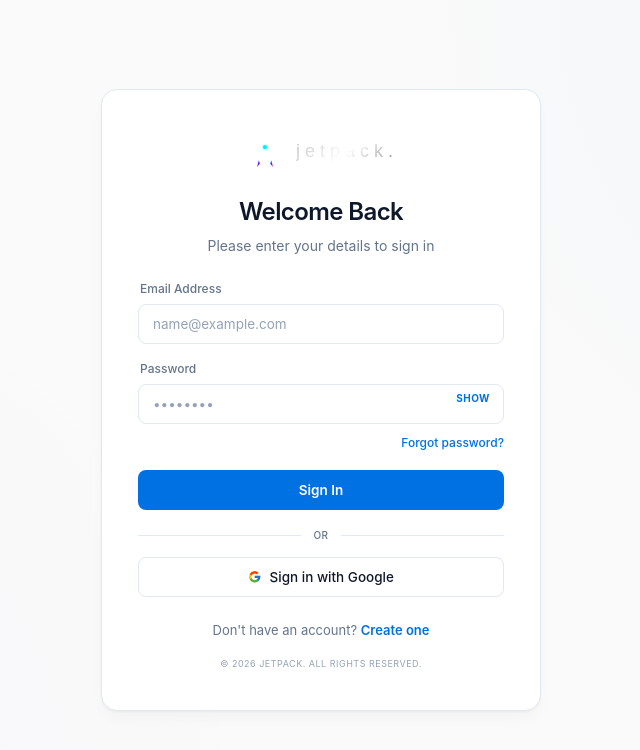
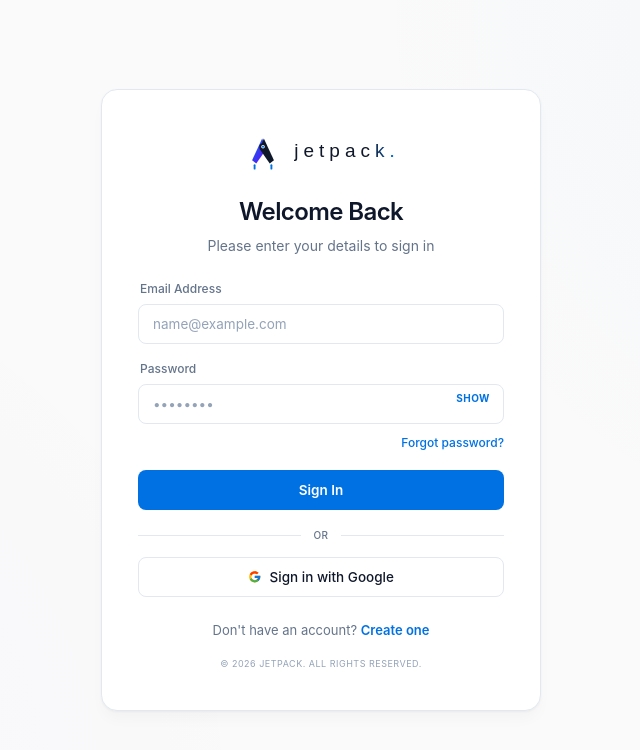
Before and after one commit to Notanormaldev/Jetpack, a React (Vite) app in the folder Frontend/: page /login in a window 1280 px wide. Shown: the top 750 px of the page, without its empty margins (319-959 px from the left). Built offline with nearby package versions, Linux system fonts and the light colour scheme; no server answers.

Commit message:
style: apply unique ribbon-wing logo design and subtle text blue gradient touch

```diff
--- a/Frontend/src/app/features/auth/components/Logo.jsx
+++ b/Frontend/src/app/features/auth/components/Logo.jsx
@@ -3,7 +3,7 @@
 function Logo({ size = 28, showText = true }) {
   return (
     <div className="flex items-center gap-2.5 select-none logo-container">
-      {/* Sleek iPhone-style Jetpack SVG Logo */}
+      {/* Sleek Minimalist Jetpack SVG Logo */}
       <svg
         width={size}
         height={size}
@@ -13,53 +13,38 @@
         className="logo-icon-svg"
       >
         <defs>
-          {/* Cyber-Cyan/Violet Gradient for Jetpack Boosters */}
-          <linearGradient id="jetpack-glow" x1="0%" y1="0%" x2="100%" y2="100%">
-            <stop offset="0%" stopColor="#00F0FF" />
-            <stop offset="50%" stopColor="#7000FF" />
-            <stop offset="100%" stopColor="#FF007A" />
+          <linearGradient id="jet-grad" x1="0%" y1="0%" x2="100%" y2="100%">
+            <stop offset="0%" stopColor="#0071E3" />
+            <stop offset="100%" stopColor="#7000FF" />
           </linearGradient>
-          {/* Sleek Glass White Gradient */}
-          <linearGradient id="glass-grad" x1="0%" y1="0%" x2="100%" y2="100%">
-            <stop offset="0%" stopColor="rgba(255, 255, 255, 0.9)" />
-            <stop offset="100%" stopColor="rgba(255, 255, 255, 0.4)" />
-          </linearGradient>
-          {/* Dark theme shadow */}
-          <filter id="glow" x="-20%" y="-20%" width="140%" height="140%">
-            <feGaussianBlur stdDeviation="8" result="blur" />
-            <feComposite in="SourceGraphic" in2="blur" operator="over" />
-          </filter>
         </defs>
 
-        {/* Back Flame Glow */}
-        <path
-          d="M35 72 L31 88 L38 80 Z"
-          fill="url(#jetpack-glow)"
-          opacity="0.95"
-        />
-        <path
-          d="M65 72 L69 88 L62 80 Z"
-          fill="url(#jetpack-glow)"
-          opacity="0.95"
-        />
+        {/* Left Jet Wing (Gradient Ribbon) */}
+        <path d="M24 72 L48 20 L58 45 L34 80 Z" fill="url(#jet-grad)" />
 
-        {/* Jetpack Outer Thruster Bodies (L & R) */}
-        <rect x="25" y="28" width="16" height="42" rx="8" fill="url(#glass-grad)" stroke="rgba(255, 255, 255, 0.35)" strokeWidth="1.5" />
-        <rect x="59" y="28" width="16" height="42" rx="8" fill="url(#glass-grad)" stroke="rgba(255, 255, 255, 0.35)" strokeWidth="1.5" />
+        {/* Right Jet Wing (Slate Ribbon) */}
+        <path d="M76 72 L52 20 L42 45 L66 80 Z" fill="#0F172A" />
 
-        {/* Jetpack Center Body Harness */}
-        <rect x="39" y="23" width="22" height="37" rx="5" fill="rgba(255, 255, 255, 0.15)" stroke="rgba(255, 255, 255, 0.25)" strokeWidth="1.2" />
+        {/* Floating Center Core Node */}
+        <circle cx="50" cy="40" r="6.5" fill="#FFFFFF" stroke="#0F172A" strokeWidth="4.5" />
+        <circle cx="50" cy="40" r="2.5" fill="#0071E3" />
 
-        {/* Connecting Tubes */}
-        <path d="M41 41 H59" stroke="rgba(255, 255, 255, 0.5)" strokeWidth="2" />
-
-        {/* Core Power Node */}
-        <circle cx="50" cy="41" r="5" fill="#00F0FF" filter="url(#glow)" />
+        {/* Clean Flame Boost Paths */}
+        <path d="M30 84 L30 92" stroke="#0071E3" strokeWidth="4.5" strokeLinecap="round" />
+        <path d="M70 84 L70 92" stroke="#0071E3" strokeWidth="4.5" strokeLinecap="round" />
       </svg>
 
       {showText && (
-        <span className="logo-text font-bold tracking-[1.5px]" style={{ fontSize: '18px', textTransform: 'lowercase', fontFamily: "'Space Grotesk', sans-serif" }}>
-          jetpack<span style={{ color: '#00F0FF' }}>.</span>
+        <span className="logo-text font-bold tracking-[1.5px]" style={{
+          fontSize: '19px',
+          textTransform: 'lowercase',
+          fontFamily: "'Space Grotesk', sans-serif",
+          background: 'linear-gradient(to right, #0F172A 72%, #0071E3 100%)',
+          WebkitBackgroundClip: 'text',
+          WebkitTextFillColor: 'transparent',
+          display: 'inline-block'
+        }}>
+          jetpack<span style={{ color: '#0071E3', WebkitTextFillColor: '#0071E3' }}>.</span>
         </span>
       )}
     </div>
```
